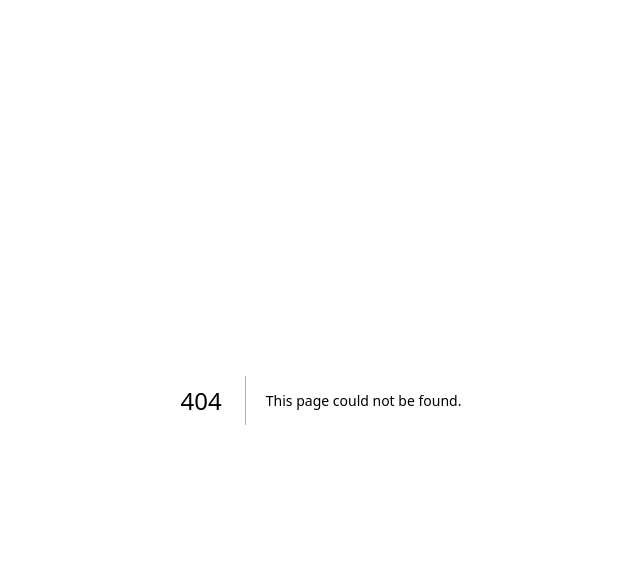
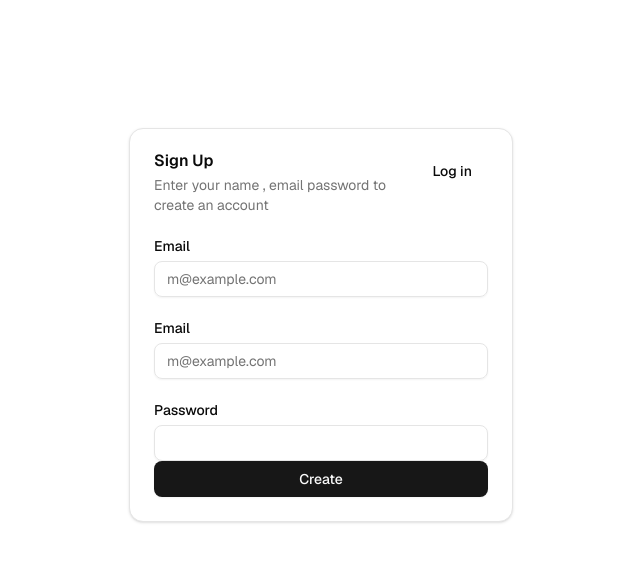
Before and after one commit to Dhanush-Poduval/Student_Jarvis, a Next.js app in the folder frontend/: page /signup in a window 1280 px wide. Before the commit this address had no page. Shown: the top 562 px of the page, without its empty margins (319-959 px from the left). Built offline with nearby package versions, Linux system fonts and the light colour scheme.

Commit message:
feat:made the signup ui

```diff
--- /dev/null
+++ b/frontend/app/signup/page.jsx
@@ -0,0 +1,8 @@
+import Signup from '@/components/Signup'
+import React from 'react'
+
+export default function page() {
+  return (
+    <div><Signup /></div>
+  )
+}
--- a/frontend/components/Login.jsx
+++ b/frontend/components/Login.jsx
@@ -11,6 +11,7 @@ import {
 } from "@/components/ui/card"
 import { Input } from "@/components/ui/input"
 import { Label } from "@/components/ui/label"
+import Link from "next/link"
 import { useRouter } from "next/navigation"
 
 import { useState } from "react"
@@ -67,7 +68,10 @@ export function Login() {
           Enter your email below to login to your account
         </CardDescription>
         <CardAction>
-          <Button variant="link">Sign Up</Button>
+            <Link href="/signup">
+               <Button variant="/signup">Sign Up</Button>
+            </Link>
+
         </CardAction>
       </CardHeader>
       <CardContent>
--- /dev/null
+++ b/frontend/components/Signup.jsx
@@ -0,0 +1,77 @@
+'use client'
+import Link from 'next/link'
+import React from 'react'
+import { Button } from "@/components/ui/button"
+import {
+  Card,
+  CardAction,
+  CardContent,
+  CardDescription,
+  CardFooter,
+  CardHeader,
+  CardTitle,
+} from "@/components/ui/card"
+import { Input } from "@/components/ui/input"
+import { Label } from "@/components/ui/label"
+import { useRouter } from "next/navigation"
+
+import { useState } from "react"
+
+export default function Signup() {
+  return (
+    <div className='flex items-center justify-center mt-32'>
+        <Card className="w-full max-w-sm">
+      <CardHeader>
+        <CardTitle>Sign Up</CardTitle>
+        <CardDescription>
+          Enter your name , email password to create an account
+        </CardDescription>
+        <CardAction>
+            <Link href="/">
+               <Button variant="/">Log in</Button>
+            </Link>
+
+        </CardAction>
+      </CardHeader>
+      <CardContent>
+        <form>
+          <div className="flex flex-col gap-6">
+            <div className="grid gap-2">
+              <Label htmlFor="email">Email</Label>
+              <Input
+                id="name"
+                placeholder="m@example.com"
+                required
+
+              />
+            </div>
+            <div className="grid gap-2">
+              <Label htmlFor="email">Email</Label>
+              <Input
+                id="email"
+                type="email"
+                placeholder="m@example.com"
+                required
+
+              />
+            </div>
+            <div className="grid gap-2">
+              <div className="flex items-center">
+                <Label htmlFor="password">Password</Label>
+              </div>
+              <Input id="password" type="password" required />
+            </div>
+          </div>
+          <div className="flex-col gap-2">
+            <Button type="submit" className="w-full">
+                Create
+            </Button>
+
+          </div>
+
+        </form>
+      </CardContent>
+    </Card>
+    </div>
+  )
+}
```
